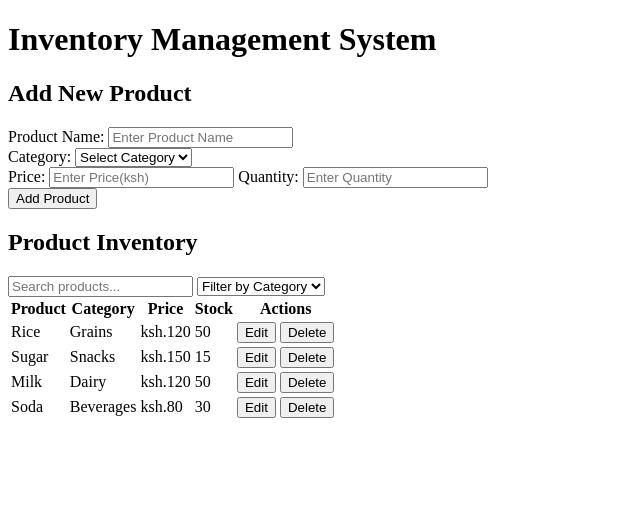
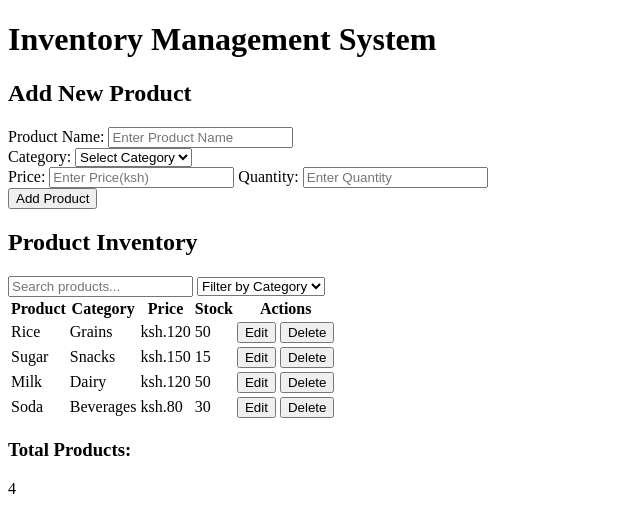
Before and after one commit to Linkon-Tuhoto/Inventory-Management-System, a plain HTML site: page index.html in a window 1280 px wide. Shown: the whole page, without its empty margins (0-640 px from the left). Drawn offline with Linux system fonts and the light colour scheme.

Commit message:
total products section

```diff
--- a/index.html
+++ b/index.html
@@ -104,6 +104,13 @@
                </tr>
             </table>
         </div>
+
+        <div class="stock">
+            <div class="total">
+                <h3>Total Products:</h3>
+                <p>4</p>
+            </div>
+        </div>
     </div>
 
 
```
